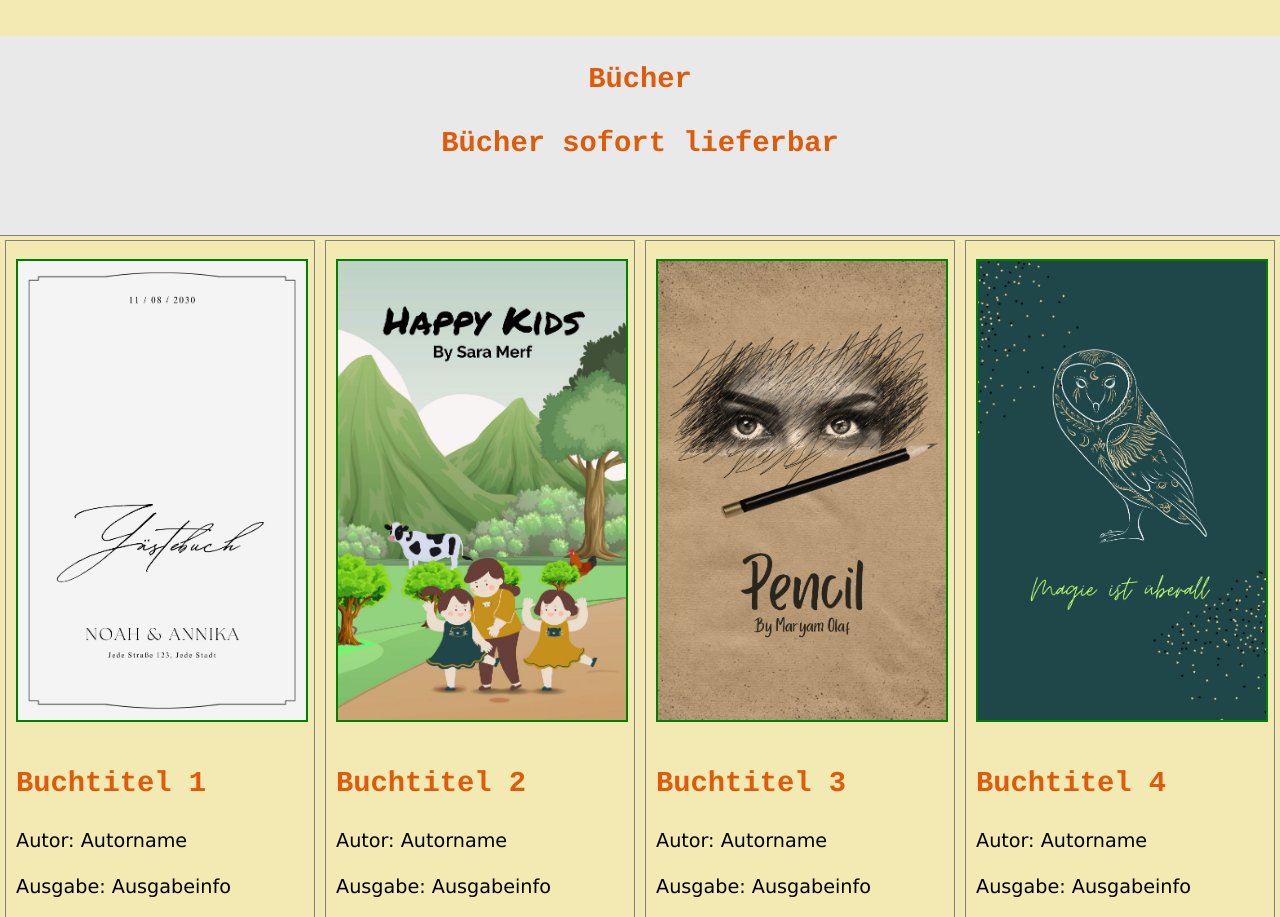
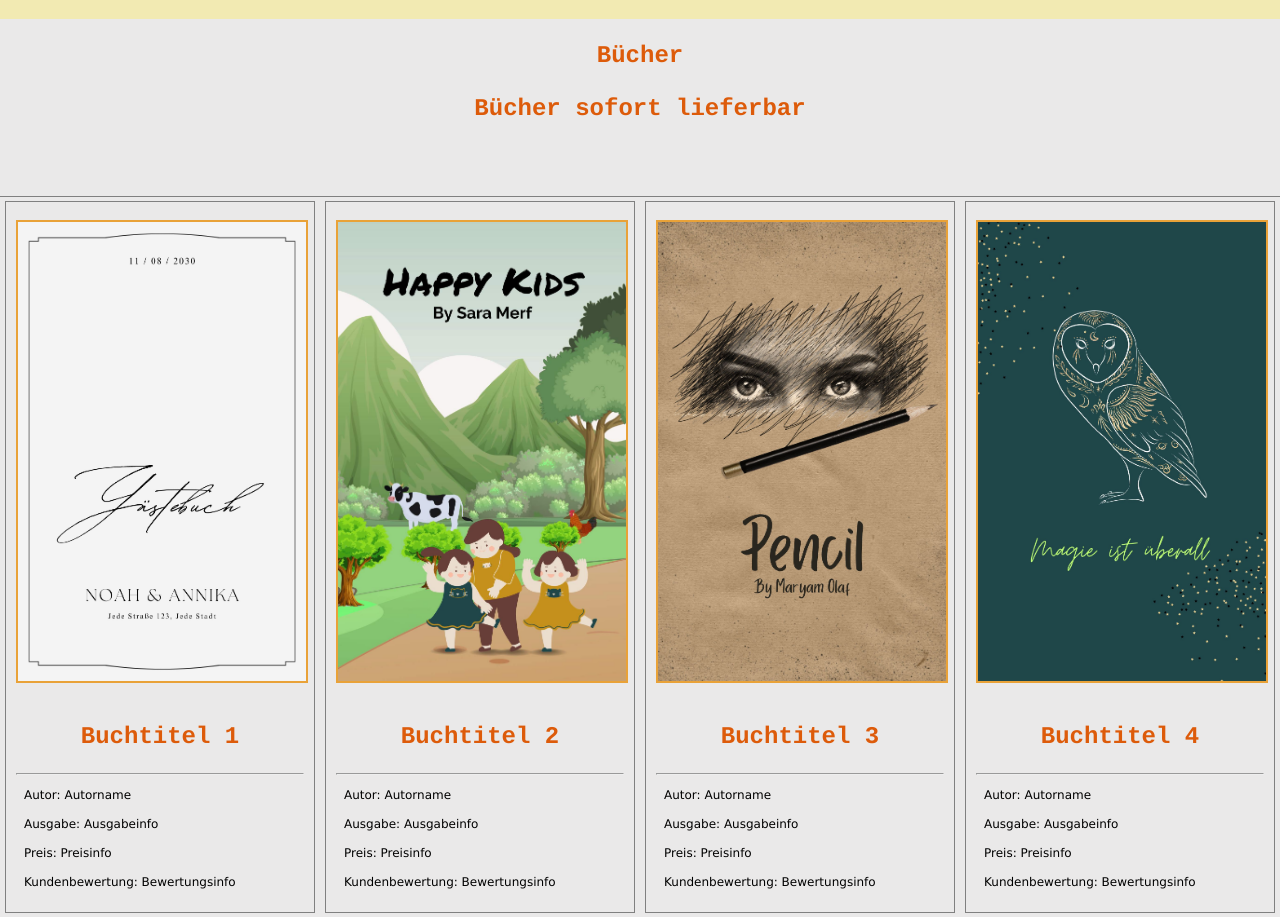
Before and after one commit to Aliweb23/buchhandlung, a plain HTML site: page index.html in a window 1280 px wide. Shown: the part 109-1026 px from the top of the page. Drawn offline with Linux system fonts and the light colour scheme.

Commit message:
smallfix

```diff
--- a/css/global.css
+++ b/css/global.css
@@ -61,7 +61,7 @@ Das Zusammenführen von mehreren CSS-Dateien via:
   --page-bg:var(--color2,#f3f3f3);
   --page-text:var(--color1, #333);
   --page-font:var(--font1, sans-serif);
-  --page-text-size:120%;
+  /* --page-text-size:120%; */
   --page-line:1.4;
 
   /* Alle Überschriften */
--- a/css/start.css
+++ b/css/start.css
@@ -47,7 +47,6 @@ article {
    width: calc(25% - 32px);
    min-width: 160px;
    border: 1px solid gray;
-   border-left-color:  ;
    margin: 5px;
    padding: 10px;
    color: #000;
@@ -55,22 +54,32 @@ article {
 article .bild {
    width: 100%; /* Bildbreite 100% für responsives Design */
    height: auto; /* Automatische Höhe, um das Seitenverhältnis beizubehalten */
-   border: 2px solid green;
+   border: 2px solid rgb(233, 162, 56);
    margin-bottom: 10px; /* Abstand zwischen Bild und Text hinzugefügt */
    margin-top: 8px;
    /* border-radius: 1%; */
 }
 
-article .bild .details p{
+h2{
+   text-align: center;
+   color: #000;
+}
+p{
+   padding-left: 8px;
    color: #000;
    font-size: 12px;
-   text-align: center;
+   text-align: left;
    /* line-height: 1.5; */
 }
 
 footer {
-   background-color: rgb(242, 234, 178);
+   /* background-color: rgb(242, 234, 178); */
    border-top: 1px solid gray;
    text-align: center;
-   color: #fff;
+   color: #000;
 }
+
+footer p{
+   text-align: center;
+   padding: 10px;
+}
--- a/index.html
+++ b/index.html
@@ -21,6 +21,7 @@
         <img class="bild" src="images/1.jpg" alt="Noah & Anika">
         <div class="details">
             <h2>Buchtitel 1</h2>
+            <hr>
             <p>Autor: Autorname</p>
             <p>Ausgabe: Ausgabeinfo</p>
             <p>Preis: Preisinfo</p>
@@ -32,6 +33,7 @@
         <img class="bild" src="images/2.jpg" alt="Happy Kids">
         <div class="details">
             <h2>Buchtitel 2</h2>
+            <hr>
             <p>Autor: Autorname</p>
             <p>Ausgabe: Ausgabeinfo</p>
             <p>Preis: Preisinfo</p>
@@ -43,6 +45,7 @@
         <img class="bild" src="images/3.jpg" alt="Pencil">
         <div class="details">
             <h2>Buchtitel 3</h2>
+            <hr>
             <p>Autor: Autorname</p>
             <p>Ausgabe: Ausgabeinfo</p>
             <p>Preis: Preisinfo</p>
@@ -54,6 +57,7 @@
         <img class="bild" src="images/4.jpg" alt="Euele">
         <div class="details">
             <h2>Buchtitel 4</h2>
+            <hr>
             <p>Autor: Autorname</p>
             <p>Ausgabe: Ausgabeinfo</p>
             <p>Preis: Preisinfo</p>
```
